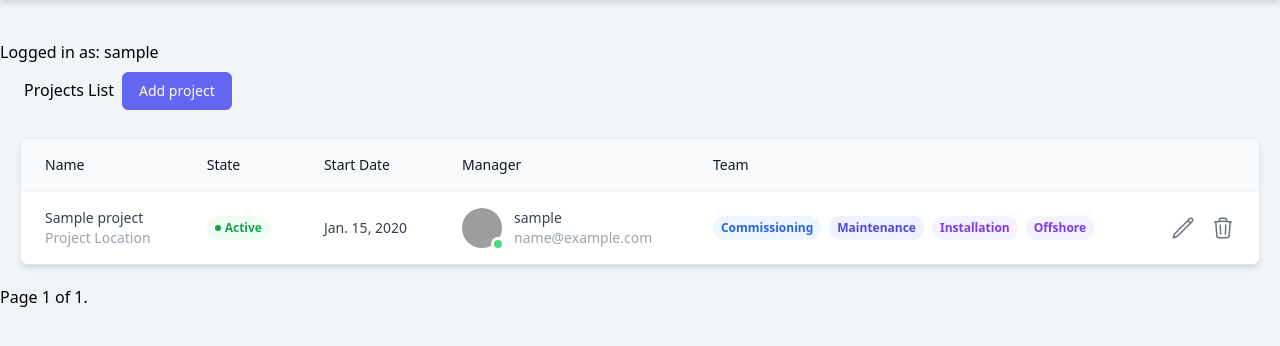
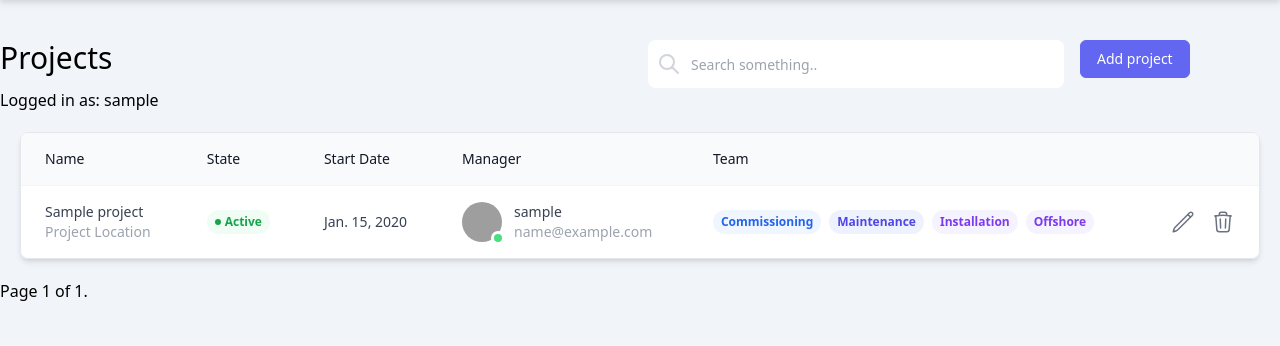
Before and after one commit to PVarela11/Administrative-Website, a Django app: page / in a window 1280 px wide. Shown: the part 58-404 px from the top of the page. Run offline with Django 4.2, Linux system fonts and the light colour scheme; a user stored in the database is signed in; tables that the repository leaves empty hold one stand-in row (values such as "Sample post"); parts of the project's set-up code (start-up, migrations or seed data) failed here and were passed over; some libraries are stand-ins or nearby versions; grey boxes are pictures that could not be loaded.

Commit message:
Added some code reusability

```diff
--- a/templates/base.html
+++ b/templates/base.html
@@ -10,7 +10,7 @@
     <script src="https://kit.fontawesome.com/cf74f9215b.js" crossorigin="anonymous"></script>
     <script src="https://code.jquery.com/jquery-3.6.3.js" integrity="sha256-nQLuAZGRRcILA+6dMBOvcRh5Pe310sBpanc6+QBmyVM=" crossorigin="anonymous"></script>
     <script src="https://ajax.googleapis.com/ajax/libs/jquery/3.6.3/jquery.min.js"></script>
-    <script src="https://maxcdn.bootstrapcdn.com/bootstrap/3.4.1/js/bootstrap.min.js"></script>
+    <!--<script src="https://maxcdn.bootstrapcdn.com/bootstrap/3.4.1/js/bootstrap.min.js"></script>-->
     <!--Htmx-->
     <script src="https://unpkg.com/htmx.org@1.9.2" integrity="sha384-L6OqL9pRWyyFU3+/bjdSri+iIphTN/bvYyM37tICVyOJkWZLpP2vGn6VUEXgzg6h" crossorigin="anonymous"></script>
 
@@ -27,34 +27,24 @@
     </div>-->
 
 <!-- component https://tailwindcomponents.com/component/responsive-navabr-->
-<style>
-    #menu-toggle:checked + #menu {
-           display: block;
-         }
-
-    img{
-        max-height: 40px;
-    }
-</style>
-
     <div class="antialiased bg-gray-400 drop-shadow-md">
         <header class="lg:px-16 px-6 bg-white flex flex-wrap items-center lg:py-0 py-2">
             <div class="flex-1 flex justify-between items-center">
                 <a href="/">
                     {#TODO CHANGE TO VOV LOGO#}
-                    <img src="{% static 'img/vov-logo.png' %}" alt="My image">
+                    <img src="{% static 'img/vov-logo.png' %}" style="max-height: 40px;" alt="My image">
                 </a>
             </div>
 
-            <label for="menu-toggle" class="pointer-cursor lg:hidden block"><svg class="fill-current text-gray-900" xmlns="http://www.w3.org/2000/svg" width="20" height="20" viewBox="0 0 20 20"><title>menu</title><path d="M0 3h20v2H0V3zm0 6h20v2H0V9zm0 6h20v2H0v-2z"></path></svg></label>
-            <input class="hidden" type="checkbox" id="menu-toggle" />
+            <!--<label for="menu-toggle" class="pointer-cursor lg:hidden block"><svg class="fill-current text-gray-900" xmlns="http://www.w3.org/2000/svg" width="20" height="20" viewBox="0 0 20 20"><title>menu</title><path d="M0 3h20v2H0V3zm0 6h20v2H0V9zm0 6h20v2H0v-2z"></path></svg></label>
+            <input class="hidden" type="checkbox" id="menu-toggle" />-->
 
             <div class="hidden lg:flex lg:items-center lg:w-auto w-full" id="menu">
                 <nav>
                     <ul class="lg:flex items-center justify-between text-base text-gray-700 pt-4 lg:pt-0">
                         <li><a class="lg:p-4 py-3 px-0 block border-b-2 border-transparent hover:border-indigo-400" href="/">Home</a></li>
                         <li><a class="lg:p-4 py-3 px-0 block border-b-2 border-transparent hover:border-indigo-400" href="#">Time Report</a></li>
-                        <li><a class="lg:p-4 py-3 px-0 block border-b-2 border-transparent hover:border-indigo-400" href="#">Users</a></li>
+                        <li><a class="lg:p-4 py-3 px-0 block border-b-2 border-transparent hover:border-indigo-400" href="{% url 'profiles:profiles' %}">Users</a></li>
                         {% if request.user.is_authenticated %}
                             <li><a class="lg:p-4 py-3 px-0 block border-b-2 border-transparent hover:border-indigo-400 lg:mb-0 mb-2" href="{% url 'account_logout' %}"><i class="fa-solid fa-right-to-bracket"></i> Logout</a></li>
                         {% else %}
@@ -77,6 +67,41 @@
     </div>
 
     <div class="w-full h-full mt-10">
+        <div class="grid grid-cols-6 gap-4">
+            <div class="col-start-1 col-end-3 ..."><h1 class="text-3xl font-medium">{% block header %}Projects{% endblock header %}</h1></div>
+            <div class="col-span-2 col-start-4">
+                <div class="relative flex items-center w-full h-12 rounded-lg focus-within:shadow-lg bg-white overflow-hidden">
+                    <div class="grid place-items-center h-full w-12 text-gray-300">
+                        <svg xmlns="http://www.w3.org/2000/svg" class="h-6 w-6" fill="none" viewBox="0 0 24 24" stroke="currentColor">
+                        <path stroke-linecap="round" stroke-linejoin="round" stroke-width="2" d="M21 21l-6-6m2-5a7 7 0 11-14 0 7 7 0 0114 0z" />
+                        </svg>
+                    </div>
+
+                    <input
+                    class="peer h-full w-full outline-none text-sm text-gray-700 pr-2"
+                    type="text"
+                    id="search"
+                    placeholder="Search something.." />
+                </div>
+            </div>
+            <div class="col-end-7"><button type="button" id="{% block button_class %}openModalBtn{% endblock button_class %}"  class="text-sm border border-indigo-500 bg-indigo-500 text-white rounded-md px-4 py-2 transition duration-500 ease select-none hover:bg-indigo-600 focus:outline-none focus:shadow-outline">
+                {% block button_name %}Add project{% endblock button_name%}
+            </button></div>
+        </div>
+        <div id="myModal" class="modal">
+            <div class="modalContent">
+                <div id="modalFormContainer">
+                </div>
+            </div>
+        </div>
+        <!-- Delete Modal -->
+        <div id="deleteModal" class="modal">
+            <!-- Your code to display the delete view goes here -->
+            <div class="modalContent">
+                <div id="modalFormContainer">
+                </div>
+            </div>
+        </div>
         {% block body %}{% endblock body %}
     </div>
 
@@ -85,6 +110,5 @@
 <!--Devolopment only Install Tailwind for production-->
 <script src="https://cdn.tailwindcss.com"></script>
 
-<script src="{% static 'js/main.js' %}"></script>
-
+<script src="{% block script %}{% static 'js/main.js' %}{% endblock script %}"></script>
 </html>
--- a/templates/homepage.html
+++ b/templates/homepage.html
@@ -7,30 +7,6 @@
 
     <p>Logged in as: {{request.user}}</p>
     <!--<button onclick="myFunction()">Click me!</button>-->
-
-    <div class="flex items-baseline mx-6">
-        <h1 class="">Projects List</h1>
-        <!-- component https://tailwindcomponents.com/component/button-component-default    id="open-modal-btn"-->
-        <button type="button" id="openModalBtn"  class="text-sm border border-indigo-500 bg-indigo-500 text-white rounded-md px-4 py-2 m-2 transition duration-500 ease select-none hover:bg-indigo-600 focus:outline-none focus:shadow-outline">
-            Add project
-        </button>
-    </div>
-
-    <div id="myModal" class="modal">
-        <div class="modalContent">
-            <div id="modalFormContainer">
-            </div>
-        </div>
-    </div>
-
-    <!-- Delete Modal -->
-    <div id="deleteModal" class="modal">
-        <!-- Your code to display the delete view goes here -->
-        <div class="modalContent">
-            <div id="modalFormContainer">
-            </div>
-        </div>
-    </div>
 
     <!-- component https://tailwindcomponents.com/component/multi-line-table -->
     <div class="overflow-hidden rounded-lg border border-gray-200 shadow-md m-5">
```
